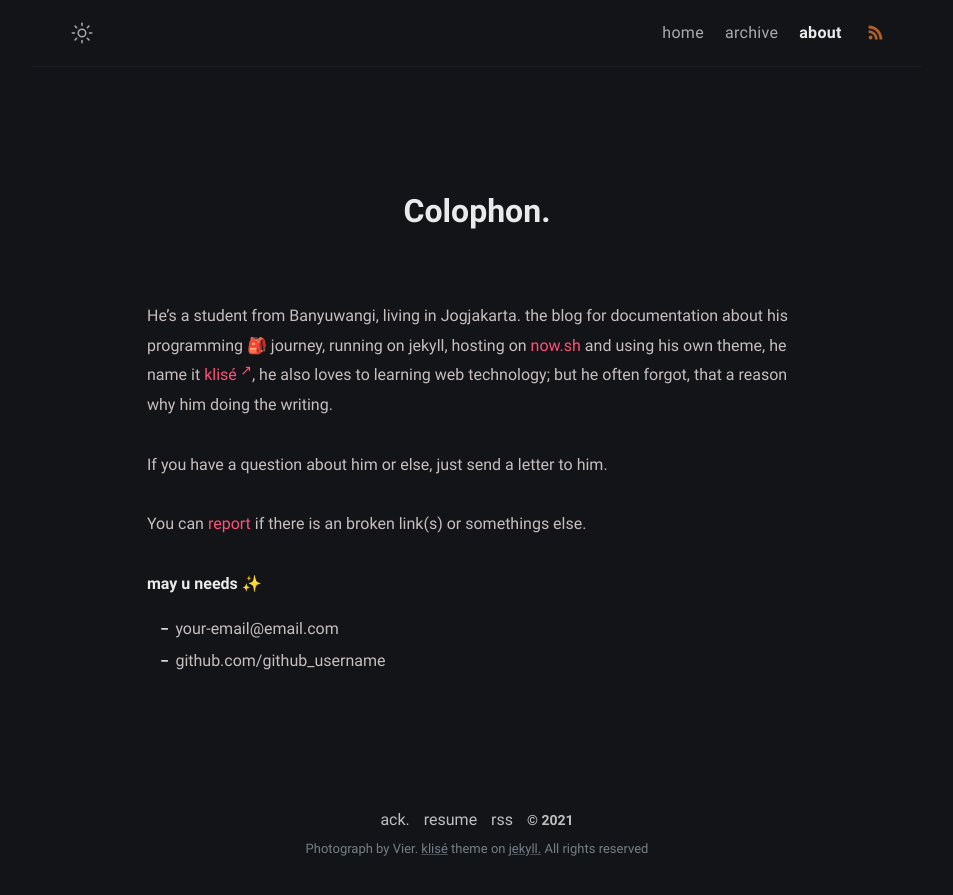
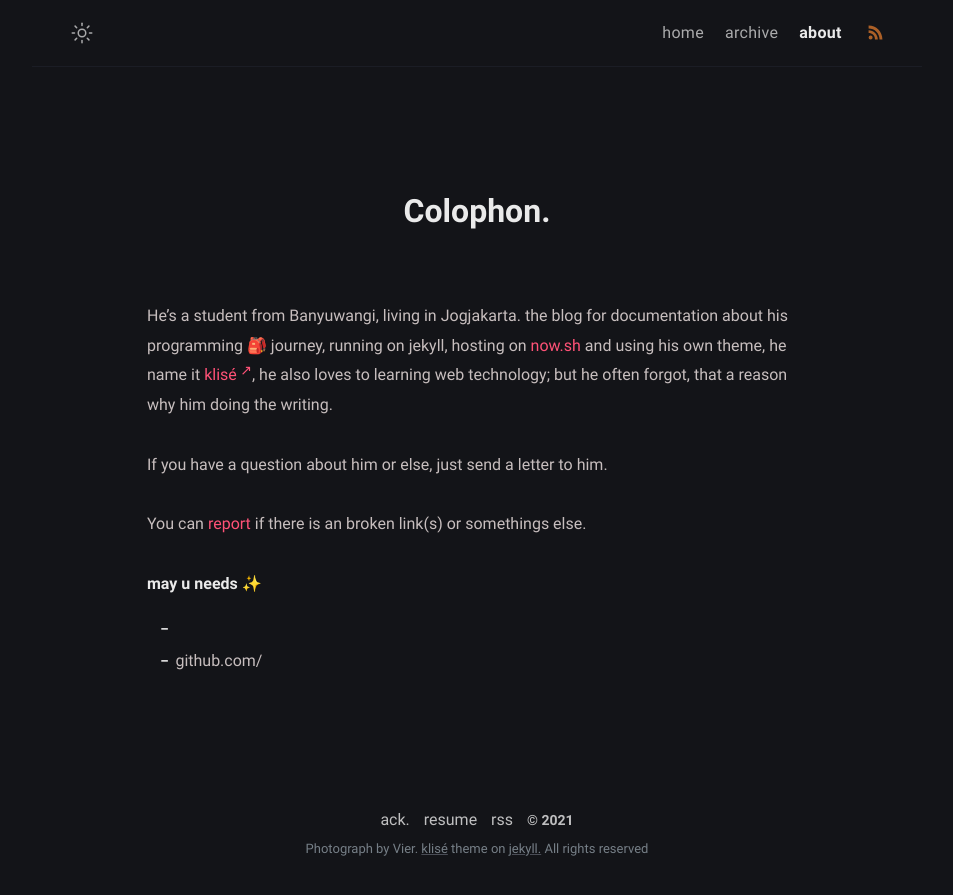
Before and after one commit to X-Vier/super-turmeric-17d7d, a Jekyll site: the page built from about.md, in a window 1280 px wide. Shown: the top 895 px of the page, without its empty margins (163-1116 px from the left). Built offline with Jekyll 4.4.1, drawn with Linux system fonts in a browser that asks for light colours.

Commit message:
about.md: updated markdown_content

```diff
--- a/about.md
+++ b/about.md
@@ -2,10 +2,12 @@
 title: Colophon
 permalink: /about/
 layout: page
-excerpt: Hello peeps, I'm student of computer science from Banyuwangi, living in Jogjakarta. This blog for documentation about my programming journey, running on jekyll, hosting on netlify and using my own simple theme.
+excerpt: >-
+  Hello peeps, I'm student of computer science from Banyuwangi, living in
+  Jogjakarta. This blog for documentation about my programming journey, running
+  on jekyll, hosting on netlify and using my own simple theme.
 comments: false
 ---
-
 He's a student from Banyuwangi, living in Jogjakarta. the blog for documentation about his programming 🎒 journey, running on jekyll, hosting on [now.sh](http://now.sh) and using his own theme, he name it <a href="https://github.com/piharpi/jekyll-klise" target="_blank" rel="noopener">klisé</a>, he also loves to learning web technology; but he often forgot, that a reason why him doing the writing.
 
 If you have a question about him or else, just send a letter to him.
@@ -14,5 +16,5 @@ You can [report](http://github.com/piharpi/jekyll-klise/issues/new) if there is
 
 **may u needs ✨**
 
-- {{ site.author.email }}
-- github.com/{{ site.author.github }}
+*   {{ x@vier.cc }}
+*   github.com/{{ github_username }}
```
